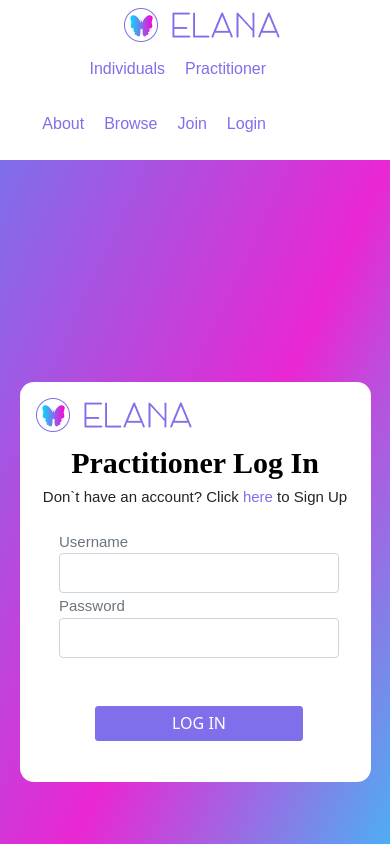
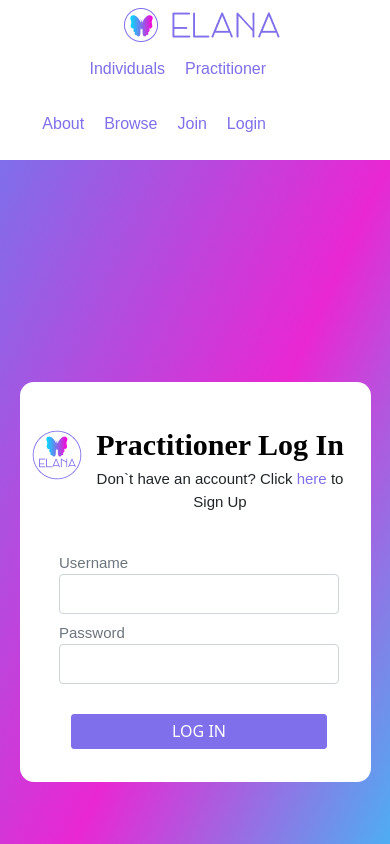
Before and after one commit to MVP-Marketplace/elana-new, a React (Create React App) app in the folder frontend/: page /practitionerLogin in a window 390 px wide. Shown: the top 844 px of the page. Built offline with nearby package versions, Linux system fonts and the light colour scheme; a web font is replaced by a local one.

Commit message:
logo responsives

```diff
--- a/frontend/src/index.css
+++ b/frontend/src/index.css
@@ -645,6 +645,13 @@
 @media only screen and (max-width: 479px){
   .bgwhite2 { width: 90%; }
 }
+.Logores{
+  display: none;
+}
+@media only screen and (max-width: 479px){
+  .Logores { display: inline; }
+}
+
 
 .checkbox-round {
   width: 1.3em;
@@ -719,15 +726,19 @@
 }
 
 
-/* @media (max-width: 500px) {
+@media (max-width: 500px) {
   .logosingup {
-    background-image: url(../src/img/logoresponsive.png);
-    margin-left: 155px;
-    margin-top: 75px;
-    background-repeat: none;
+    display: none;
   }
-}  */
-
+}
+.responsivediv{
+  margin-left: 180px;
+}
+@media (max-width: 500px) {
+  .responsivediv {
+    margin-left: 0;
+  }
+}
 
 /* /////Browser PractitionerCategories */
 
--- a/frontend/src/pages/Practitioner/PractitionerLogin.jsx
+++ b/frontend/src/pages/Practitioner/PractitionerLogin.jsx
@@ -6,6 +6,7 @@
 import Spinner from '../../components/spinner'
 import { MDBInput } from 'mdb-react-ui-kit';
 import Logo from "../../img/LogoName.png";
+import Logores from "../../img/logoresponsive.png";
 import '../../index.css'
 
 export function PractitionerLogin() {
@@ -65,13 +66,22 @@
                 {/* /////// first part logo and icon*/}
                 <div className="p-3">
                     <img src={Logo} className="logosingup" alt='Elana Logo'></img>
+
                 </div>
 
                 {/* /////// second part titles*/}
 
-                <div className="text-center">
+                <div className="">
+                    <div className='d-flex'>
+                    <div className='responsivediv'>
+                    <img src={Logores} className="Logores" alt='Elana Logo'></img>
+                    </div>
+                    <div className='text-center'>
                     <h2 className="titlesingup text-center">Practitioner Log In</h2>
-                    <p className="labelsingup">Don`t have an account? Click <span>here</span> to Sign Up</p>
+                    <p className="labelsingup text-center">Don`t have an account? Click <span>here</span> to Sign Up</p>
+                    </div>
+                    </div>
+
                 </div>
 
                 {/* /////// third part inputs*/}
@@ -99,7 +109,7 @@
                             onChange={onChange} />
                     </div>
 
-                    <button className='buttonmainpage col-sm m-5' onClick={onSubmit}>
+                    <button className='buttonmainpage col-sm m-4' onClick={onSubmit}>
                         LOG IN
                     </button>
                     </div>
```
